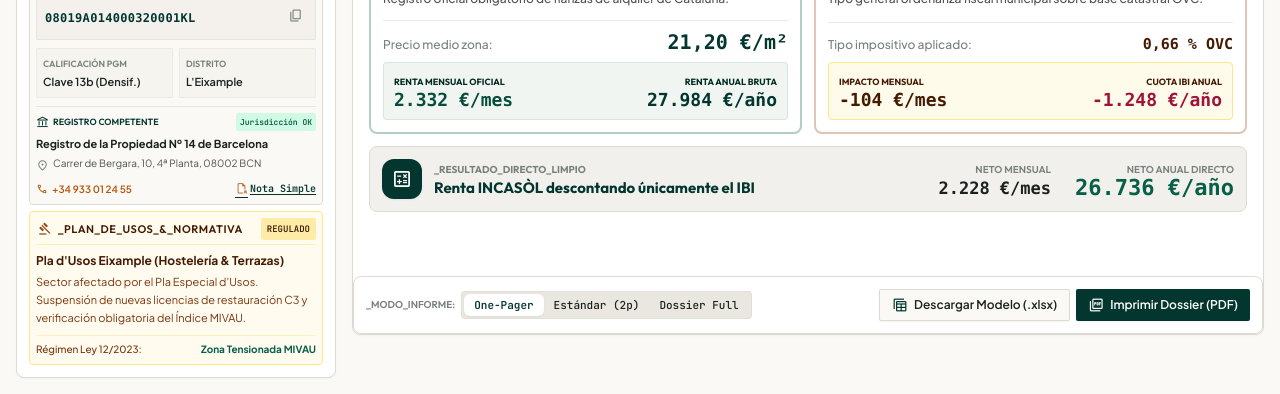
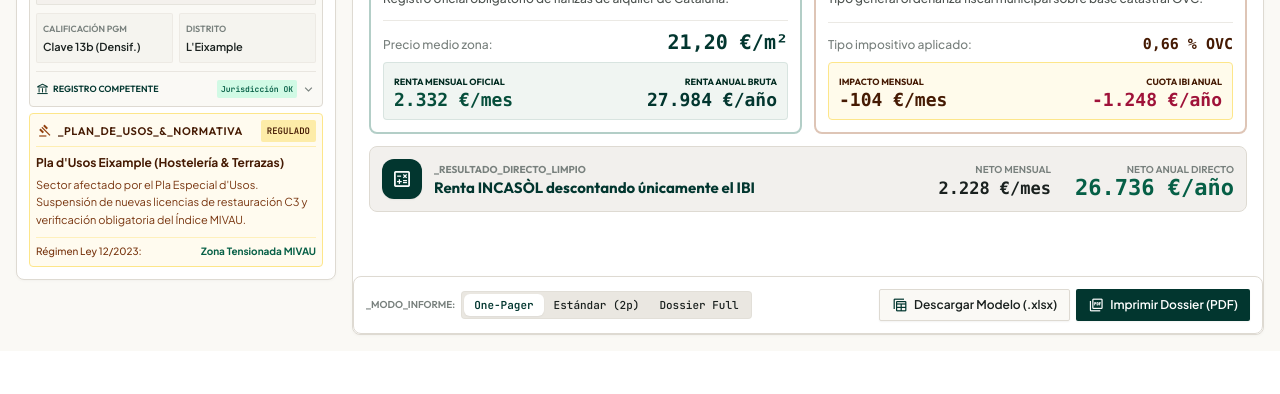
Before and after one commit to friaseus-coder/bcn-location-copilot, a Python web app: template templates/index.html in a window 1280 px wide. Shown: the part 687-1081 px from the top of the page. After the commit the page ends 1023 px from the top, so only its background shows below. Run offline with Jinja, Linux system fonts and the light colour scheme; the template is opened without the code that fills it, so the values that code supplies are empty; some libraries are stand-ins or nearby versions.

Commit message:
feat: barra lateral colapsable a la izquierda, eliminacion de fila de catastro, registro competente plegable y remocion de nota simple

```diff
--- a/templates/index.html
+++ b/templates/index.html
@@ -575,12 +575,19 @@
           <span class="font-body-sm text-body-sm font-medium" id="toast-text">Modelo actualizado correctamente</span>
         </div>
 
+        <!-- Botón flotante para desplegar la barra lateral cuando está escondida -->
+        <button type="button" id="btn-desplegar-sidebar" onclick="window.toggleSidebarIzquierdo()" title="Desplegar Ficha Técnica y Catastro" class="hidden fixed left-0 top-24 z-40 bg-surface-container-lowest border-2 border-l-0 border-primary/40 hover:border-primary shadow-lg rounded-r-xl px-2.5 py-2.5 text-primary hover:bg-stone-surface transition-all flex items-center gap-1.5 cursor-pointer group">
+          <span class="material-symbols-outlined text-[22px] group-hover:translate-x-0.5 transition-transform text-primary">keyboard_double_arrow_right</span>
+          <span class="font-label-caps text-[10px] font-bold uppercase tracking-wider text-charcoal-text hidden md:inline">Ficha Técnica</span>
+        </button>
+
         <div class="p-space-lg flex flex-col xl:flex-row gap-space-lg items-start">
 
           <!-- 1. LEFT COLLAPSIBLE UNDERWRITING CONTROL SIDEBAR (320px) -->
-          <aside class="w-full xl:w-[320px] flex-shrink-0 flex flex-col gap-space-md bg-surface-container-lowest rounded-xl p-space-md border border-sandstone-border shadow-[0_1px_3px_rgba(27,28,26,0.03)]">
+          <aside class="w-full xl:w-[320px] flex-shrink-0 flex flex-col gap-space-md bg-surface-container-lowest rounded-xl p-space-md border border-sandstone-border shadow-[0_1px_3px_rgba(27,28,26,0.03)] transition-all duration-300" id="sidebar-control">
             <!-- Institutional Module Crest (Informativo Oficial) -->
-            <div class="flex items-center gap-space-sm pb-space-sm bg-stone-surface/40 p-space-sm rounded-lg border border-sandstone-border/60">
+            <div class="flex items-center justify-between gap-space-sm pb-space-sm bg-stone-surface/40 p-space-sm rounded-lg border border-sandstone-border/60">
+              <div class="flex items-center gap-space-sm min-w-0">
                 <div class="w-9 h-9 rounded bg-primary flex items-center justify-center flex-shrink-0 text-on-primary shadow-sm">
                   <span class="material-symbols-outlined text-[19px]">domain</span>
                 </div>
@@ -591,6 +598,11 @@
                   </div>
                   <span class="font-label-caps text-outline uppercase text-[9px] tracking-wider truncate font-medium">Auditoría Territorial Verificada</span>
                 </div>
+              </div>
+              <!-- Botón para esconder la barra a la izquierda -->
+              <button type="button" onclick="window.toggleSidebarIzquierdo()" title="Esconder barra lateral a la izquierda" class="p-1 rounded-md hover:bg-stone-surface text-outline hover:text-primary transition-colors cursor-pointer flex items-center justify-center flex-shrink-0" id="btn-colapsar-sidebar">
+                <span class="material-symbols-outlined text-[20px]">keyboard_double_arrow_left</span>
+              </button>
             </div>
 
             <!-- Ficha Técnica del Inmueble (100% Solo Lectura Informativo) -->
@@ -706,15 +718,6 @@
 
             <!-- 2. IDENTIFICACIÓN CATASTRAL Y REGISTRAL OFICIAL -->
             <div class="p-space-sm rounded-lg bg-surface border border-sandstone-border flex flex-col gap-2 shadow-xs" id="panel-catastro-sidebar">
-              <!-- Header Catastro -->
-              <div class="flex items-center justify-between border-b border-sandstone-border/60 pb-1">
-                <div class="flex items-center gap-1.5 text-primary font-semibold text-[11px] uppercase tracking-wider font-label-caps">
-                  <span class="material-symbols-outlined text-[16px] text-primary">badge</span>
-                  <span>_catastro_&amp;_registro</span>
-                </div>
-                <span class="px-1.5 py-0.5 rounded bg-stone-surface text-outline font-label-tabular-sm text-[9px] font-medium">Sede OVC / Registradores</span>
-              </div>
-
               <!-- Ref Catastral -->
               <div class="flex flex-col gap-0.5 bg-stone-surface/40 p-2 rounded border border-sandstone-border/60">
                 <span class="font-label-caps text-outline text-[9px] uppercase font-semibold">Referencia Catastral</span>
@@ -739,15 +742,19 @@
                 </div>
               </div>
 
-              <!-- Registro de la Propiedad Competente -->
-              <div class="flex flex-col gap-1.5 pt-1.5 border-t border-sandstone-border/60">
-                <div class="flex items-center justify-between">
-                  <span class="text-outline text-[9px] uppercase font-label-caps font-semibold flex items-center gap-1 text-primary">
+              <!-- Registro de la Propiedad Competente (Plegable, de base plegado) -->
+              <details class="group pt-1.5 border-t border-sandstone-border/60 cursor-pointer" id="details-registro-competente">
+                <summary class="list-none flex items-center justify-between select-none py-0.5 hover:text-primary transition-colors">
+                  <span class="text-outline text-[9px] uppercase font-label-caps font-semibold flex items-center gap-1 text-primary group-hover:text-terracotta-accent transition-colors">
                     <span class="material-symbols-outlined text-[13px]">account_balance</span>
                     <span>Registro Competente</span>
                   </span>
+                  <div class="flex items-center gap-1">
                     <span class="px-1 py-0.2 rounded bg-emerald-100 text-emerald-800 font-label-tabular-sm text-[8px] font-bold">Jurisdicción OK</span>
-                </div>
+                    <span class="material-symbols-outlined text-[15px] text-outline transition-transform duration-200 group-open:rotate-180">expand_more</span>
+                  </div>
+                </summary>
+                <div class="flex flex-col gap-1.5 pt-1.5 mt-1 border-t border-sandstone-border/40 cursor-default">
                   <div class="font-bold text-charcoal-text text-[11px] leading-tight" id="val-registro-num">
                     Registro de la Propiedad Nº 14 de Barcelona
                   </div>
@@ -760,12 +767,9 @@
                       <span class="material-symbols-outlined text-[12px]">call</span>
                       <span>+34 933 01 24 55</span>
                     </span>
-                  <a class="text-primary hover:text-forest-muted font-label-tabular-sm text-[10px] font-semibold flex items-center gap-0.5 underline underline-offset-2 cursor-pointer" href="#" onclick="event.preventDefault(); window.mostrarToast('Descargando Nota Simple preliminar...');">
-                    <span class="material-symbols-outlined text-[13px] text-terracotta-accent">file_open</span>
-                    <span>Nota Simple</span>
-                  </a>
-                </div>
-              </div>
+                  </div>
+                </div>
+              </details>
             </div>
 
             <!-- 3. PLAN DE USOS & MARCO REGULATORIO URBANÍSTICO (DEBAJO DE FICHA TÉCNICA Y DEL CATASTRAL) -->
@@ -1947,6 +1951,34 @@
                 toast.classList.remove('translate-y-0', 'opacity-100');
                 toast.classList.add('translate-y-20', 'opacity-0');
               }, 3000);
+            };
+
+            // Toggle sidebar izquierdo (esconder a la izquierda o desplegar)
+            window.toggleSidebarIzquierdo = function() {
+              var sidebar = document.getElementById('sidebar-control');
+              var btnDesplegar = document.getElementById('btn-desplegar-sidebar');
+              if (!sidebar) return;
+
+              var estaOculto = sidebar.classList.contains('hidden');
+              if (estaOculto) {
+                sidebar.classList.remove('hidden');
+                if (btnDesplegar) btnDesplegar.classList.add('hidden');
+                if (typeof window.mostrarToast === 'function') {
+                  window.mostrarToast('Barra lateral desplegada');
+                }
+              } else {
+                sidebar.classList.add('hidden');
+                if (btnDesplegar) btnDesplegar.classList.remove('hidden');
+                if (typeof window.mostrarToast === 'function') {
+                  window.mostrarToast('Barra lateral escondida (espacio expandido)');
+                }
+              }
+
+              if (window.leafletMap) {
+                setTimeout(function() {
+                  window.leafletMap.invalidateSize();
+                }, 150);
+              }
             };
 
             // Tab switching engine con soporte para secciones integradas
```
Lines whose indentation alone changed are shown as unchanged.
